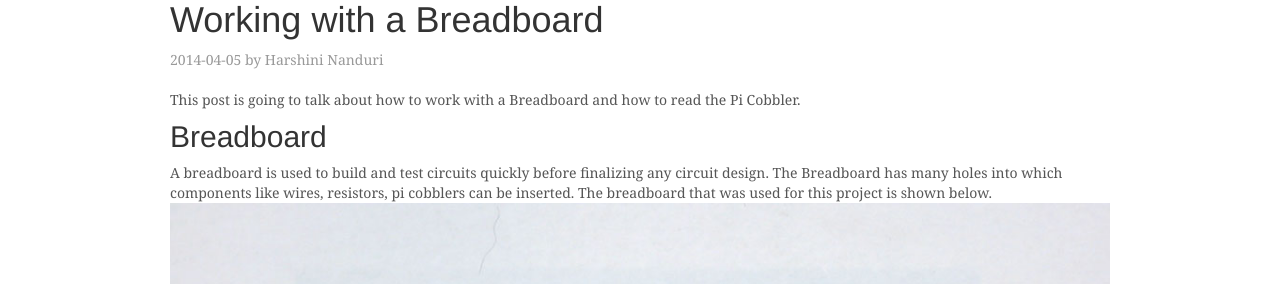
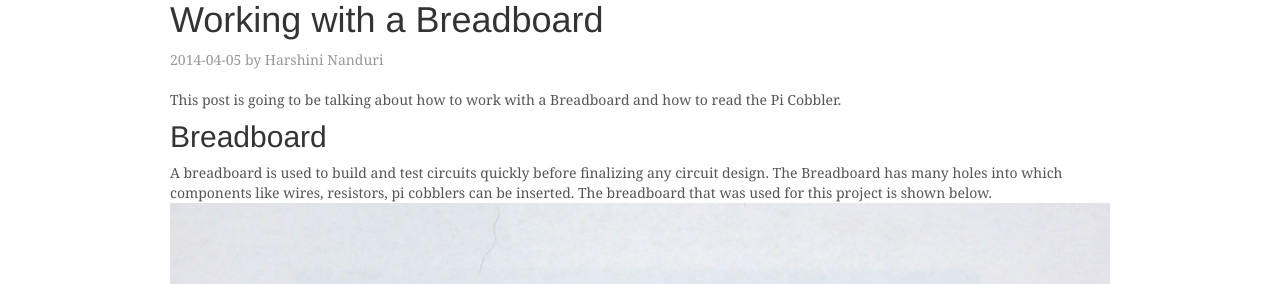
Before and after one commit to ThatGeoGuy/ENGO500, a Jekyll site: the page built from _posts/2014-04-05-working-with-a-breadboard-and-pi-cobbler.markdown, in a window 1280 px wide. Shown: the top 284 px of the page. Built offline with Jekyll 4.4.1, drawn with Linux system fonts in a browser that asks for light colours; nearby versions of some CDN libraries.

Commit message:
Final Update of Post

```diff
--- a/_posts/2014-04-05-working-with-a-breadboard-and-pi-cobbler.markdown
+++ b/_posts/2014-04-05-working-with-a-breadboard-and-pi-cobbler.markdown
@@ -4,12 +4,12 @@ layout: post
 title: Working with a Breadboard and Pi Cobbler
 author: Harshini Nanduri
 
-excerpt: This post is going to talk about how to work with a Breadboard and how to read the Pi Cobbler.
+excerpt: This post is going to be talking about how to work with a Breadboard and how to read the Pi Cobbler.
 ---
 #Working with a Breadboard
 <p class='blog-post-meta'>{{ page.date | date: "%Y-%m-%d" }} by {{ page.author }}</p>
 
-This post is going to talk about how to work with a Breadboard and how to read the Pi Cobbler.
+This post is going to be talking about how to work with a Breadboard and how to read the Pi Cobbler.
 
 ##Breadboard
 A breadboard is used to build and test circuits quickly before finalizing any circuit design. The Breadboard has many holes into which components like wires, resistors, pi cobblers can be inserted.
```
